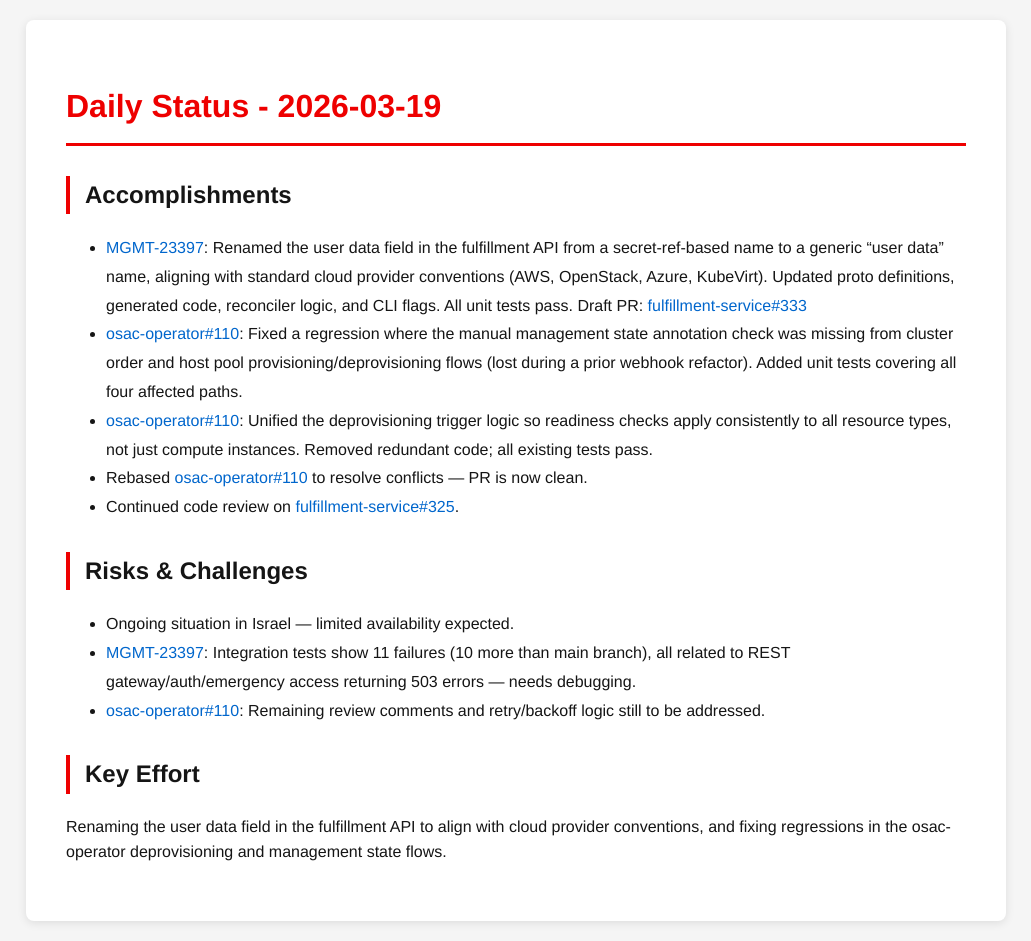
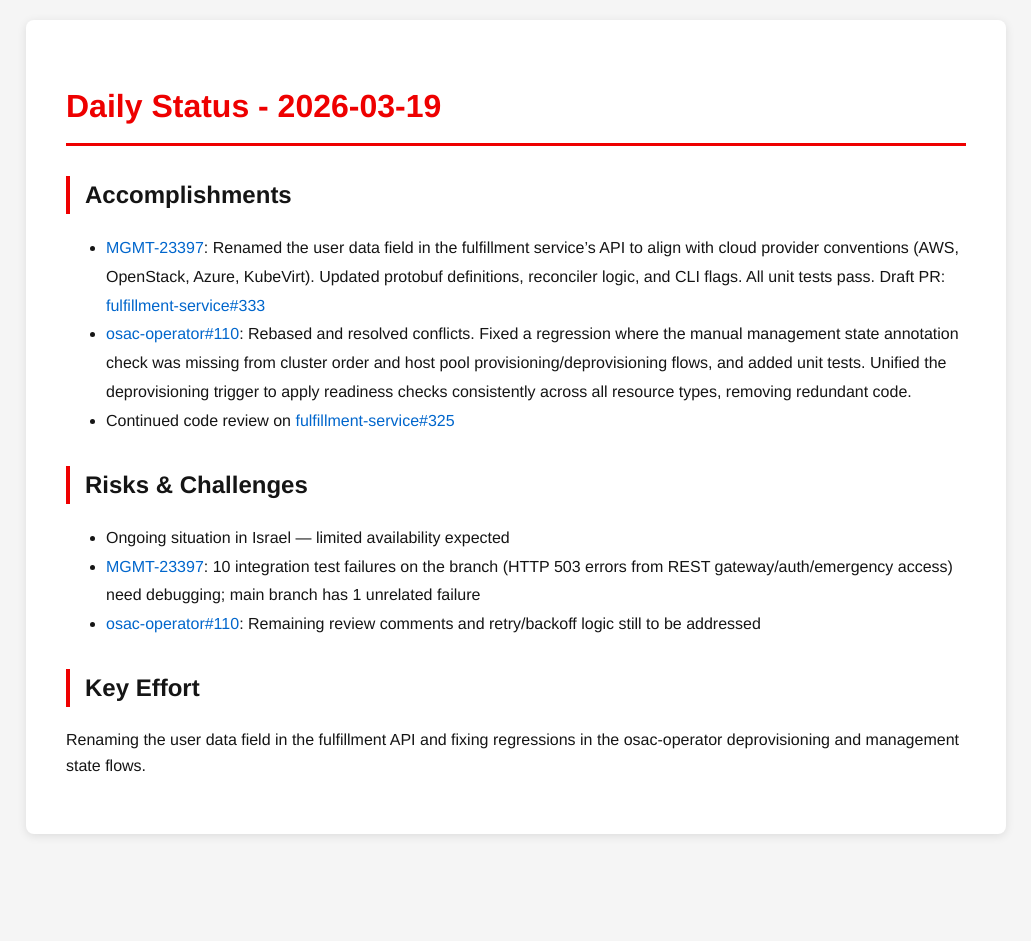
Before and after one commit to tzvatot/daily-status, a Jekyll site: the page built from 2026-03-19.md, in a window 1280 px wide. Shown: the whole page, without its empty margins (124-1155 px from the left). Built offline with Jekyll 4.4.1, drawn with Linux system fonts in a browser that asks for light colours; after the commit the page ends 900 px from its top, so only the background shows below that.

Commit message:
Daily status update - 2026-03-19

```diff
--- a/2026-03-19.md
+++ b/2026-03-19.md
@@ -7,16 +7,14 @@ date: 2026-03-19
 # Daily Status - 2026-03-19
 
 ## Accomplishments
-- [MGMT-23397](https://issues.redhat.com/browse/MGMT-23397): Renamed the user data field in the fulfillment API from a secret-ref-based name to a generic "user data" name, aligning with standard cloud provider conventions (AWS, OpenStack, Azure, KubeVirt). Updated proto definitions, generated code, reconciler logic, and CLI flags. All unit tests pass. Draft PR: [fulfillment-service#333](https://github.com/osac-project/fulfillment-service/pull/333)
-- [osac-operator#110](https://github.com/osac-project/osac-operator/pull/110): Fixed a regression where the manual management state annotation check was missing from cluster order and host pool provisioning/deprovisioning flows (lost during a prior webhook refactor). Added unit tests covering all four affected paths.
-- [osac-operator#110](https://github.com/osac-project/osac-operator/pull/110): Unified the deprovisioning trigger logic so readiness checks apply consistently to all resource types, not just compute instances. Removed redundant code; all existing tests pass.
-- Rebased [osac-operator#110](https://github.com/osac-project/osac-operator/pull/110) to resolve conflicts — PR is now clean.
-- Continued code review on [fulfillment-service#325](https://github.com/osac-project/fulfillment-service/pull/325).
+- [MGMT-23397](https://issues.redhat.com/browse/MGMT-23397): Renamed the user data field in the fulfillment service's API to align with cloud provider conventions (AWS, OpenStack, Azure, KubeVirt). Updated protobuf definitions, reconciler logic, and CLI flags. All unit tests pass. Draft PR: [fulfillment-service#333](https://github.com/osac-project/fulfillment-service/pull/333)
+- [osac-operator#110](https://github.com/osac-project/osac-operator/pull/110): Rebased and resolved conflicts. Fixed a regression where the manual management state annotation check was missing from cluster order and host pool provisioning/deprovisioning flows, and added unit tests. Unified the deprovisioning trigger to apply readiness checks consistently across all resource types, removing redundant code.
+- Continued code review on [fulfillment-service#325](https://github.com/osac-project/fulfillment-service/pull/325)
 
 ## Risks & Challenges
-- Ongoing situation in Israel — limited availability expected.
-- [MGMT-23397](https://issues.redhat.com/browse/MGMT-23397): Integration tests show 11 failures (10 more than main branch), all related to REST gateway/auth/emergency access returning 503 errors — needs debugging.
-- [osac-operator#110](https://github.com/osac-project/osac-operator/pull/110): Remaining review comments and retry/backoff logic still to be addressed.
+- Ongoing situation in Israel — limited availability expected
+- [MGMT-23397](https://issues.redhat.com/browse/MGMT-23397): 10 integration test failures on the branch (HTTP 503 errors from REST gateway/auth/emergency access) need debugging; main branch has 1 unrelated failure
+- [osac-operator#110](https://github.com/osac-project/osac-operator/pull/110): Remaining review comments and retry/backoff logic still to be addressed
 
 ## Key Effort
-Renaming the user data field in the fulfillment API to align with cloud provider conventions, and fixing regressions in the osac-operator deprovisioning and management state flows.
+Renaming the user data field in the fulfillment API and fixing regressions in the osac-operator deprovisioning and management state flows.
```
